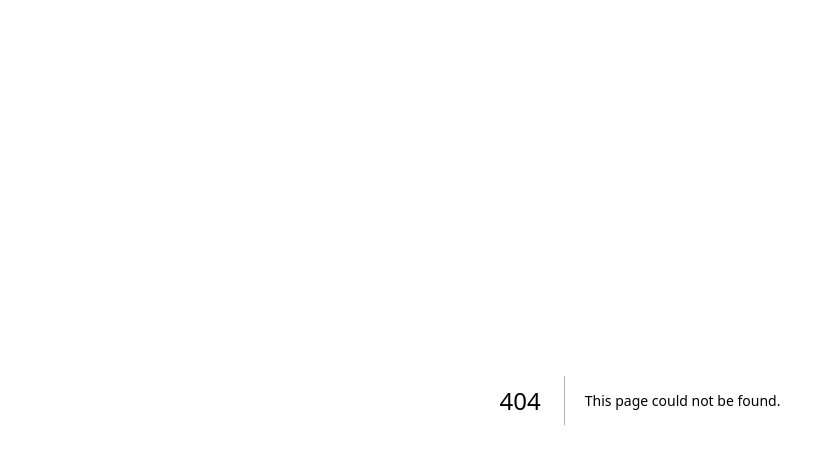
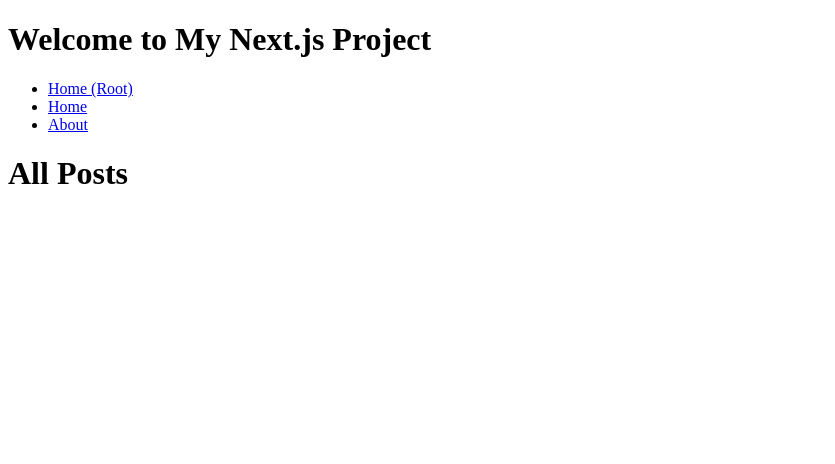
Before and after one commit to aladin01011/alx-project-0x02-setup, a Next.js app in the folder alx-project-0x02/: page /posts in a window 1280 px wide. Before the commit this address had no page. Shown: the top 464 px of the page, without its empty margins (0-835 px from the left). Built offline with nearby package versions, Linux system fonts and the light colour scheme.

Commit message:
Implement reusable Button component and Header navigation for /home, /about, /posts pages

```diff
--- a/alx-project-0x02/pages/about.tsx
+++ b/alx-project-0x02/pages/about.tsx
@@ -1,8 +1,11 @@
 import React from 'react';
 import Button from '@/components/common/Button';
+import Header from '@/components/layout/Header';
 
 export default function About() {
   return (
+    <>
+      <Header />
       <div className="p-4">
         <h1 className="text-2xl font-bold mb-4">About Page</h1>
 
@@ -10,5 +13,6 @@
         <Button size="medium" shape="rounded-md">Medium Rounded-md</Button>
         <Button size="large" shape="rounded-full">Large Rounded-full</Button>
       </div>
+    </>
   );
 }
--- a/alx-project-0x02/pages/home.tsx
+++ b/alx-project-0x02/pages/home.tsx
@@ -1,6 +1,7 @@
 import React, { useState } from 'react';
 import Card from '@/components/common/Card';
 import PostModal from '@/components/common/PostModal';
+import Header from '@/components/layout/Header';
 
 export default function HomePage() {
   const [isModalOpen, setIsModalOpen] = useState(false);
@@ -13,6 +14,8 @@
   };
 
   return (
+    <>
+      <Header />
       <div className="p-6">
         <h1 className="text-2xl font-bold mb-4">Home Page</h1>
         <button
@@ -26,7 +29,12 @@
           <Card key={index} title={post.title} content={post.content} />
         ))}
 
-      <PostModal isOpen={isModalOpen} onClose={() => setIsModalOpen(false)} onSubmit={addPost} />
+        <PostModal
+          isOpen={isModalOpen}
+          onClose={() => setIsModalOpen(false)}
+          onSubmit={addPost}
+        />
       </div>
+    </>
   );
 }
--- /dev/null
+++ b/alx-project-0x02/pages/posts.tsx
@@ -0,0 +1,13 @@
+import Header from '@/components/layout/Header';
+
+export default function PostsPage() {
+  return (
+    <>
+      <Header />
+      <main className="p-4">
+        <h1>All Posts</h1>
+        {/* Other content */}
+      </main>
+    </>
+  );
+}
```
Lines whose indentation alone changed are shown as unchanged.
